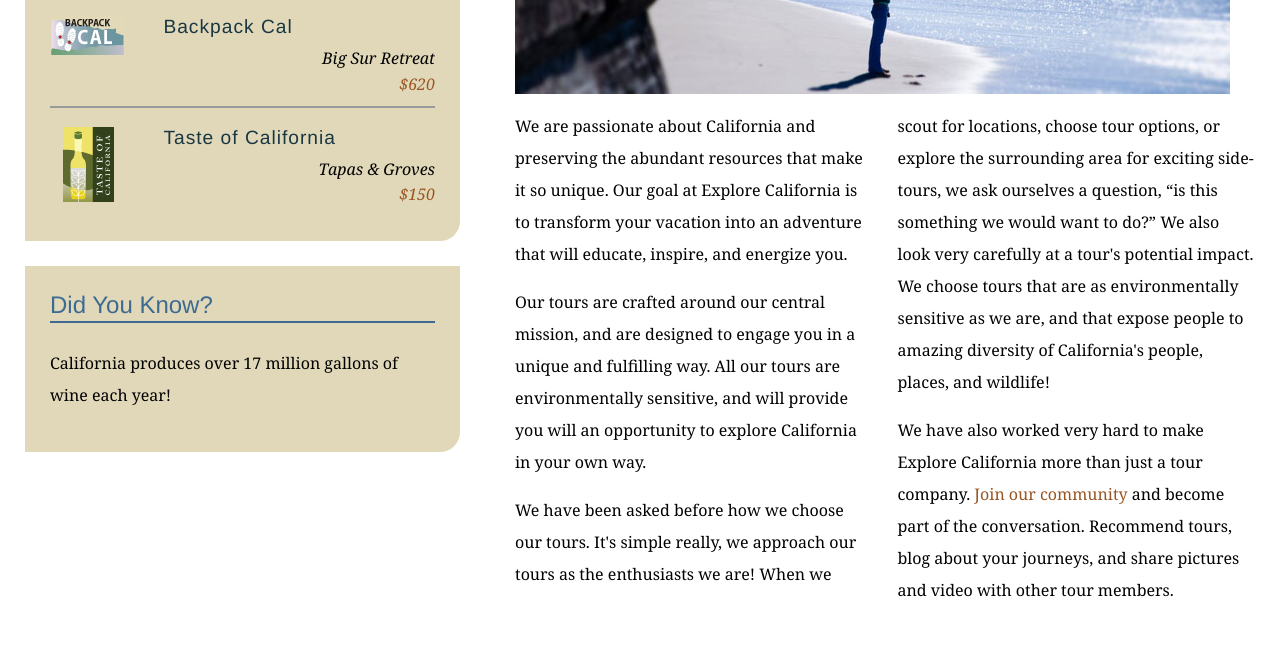
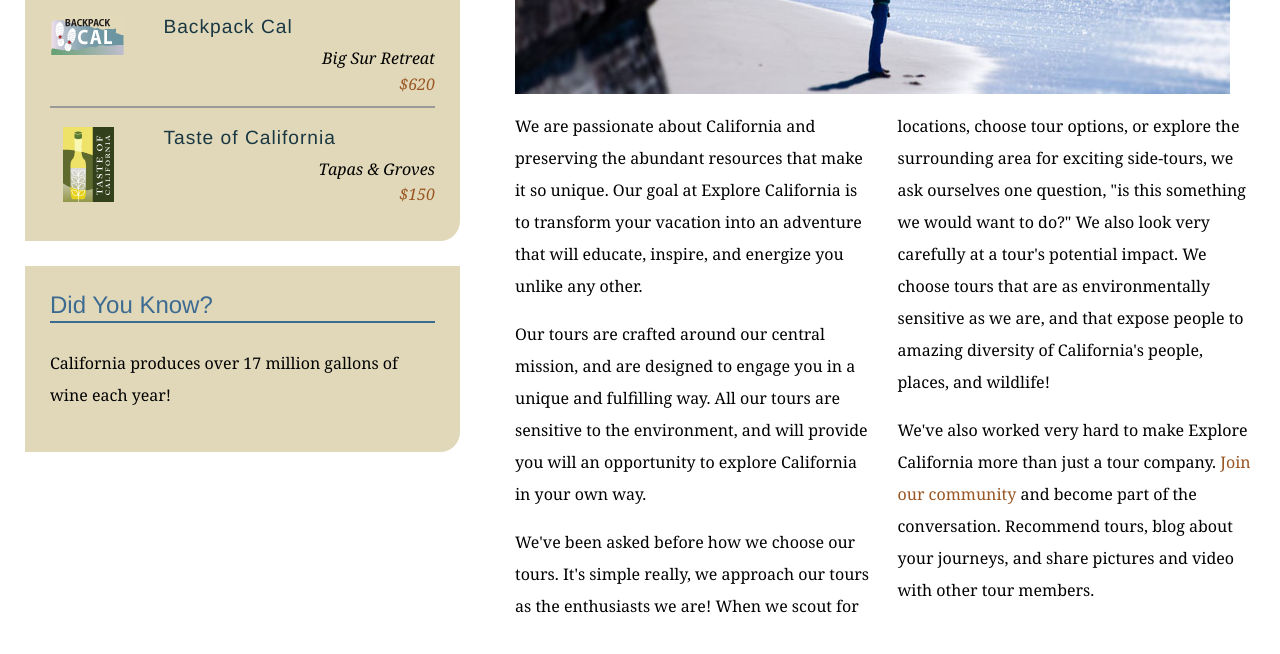
Before and after one commit to paweljs/explore_california, a plain HTML site: page mission.html in a window 1280 px wide. Shown: the part 590-1244 px from the top of the page. Drawn offline with Linux system fonts and the light colour scheme.

Commit message:
Add stashed change

```diff
--- a/mission.html
+++ b/mission.html
@@ -62,10 +62,10 @@
           <h1>Who we are</h1>
           <img src="assets/images/mission_look.jpg" alt="Looking out at the Pacific" class="articleImage" />
           <div class="multiCol">
-            <p>We are passionate about California and preserving the abundant resources that make it so unique. Our goal at Explore California is to transform your vacation into an adventure that will educate, inspire, and energize you.</p>
-            <p>Our tours are crafted around our central mission, and are designed to engage you in a unique and fulfilling way. All our tours are environmentally sensitive, and will provide you will an opportunity to explore California in your own way.</p>
-            <p>We have been asked before how we choose our tours. It's simple really, we approach our tours as the enthusiasts we are! When we scout for locations, choose tour options, or explore the surrounding area for exciting side-tours, we ask ourselves a question, &ldquo;is this something we would want to do?&rdquo; We also look very carefully at a tour's potential impact. We choose tours that are as environmentally sensitive as we are, and that expose people to amazing diversity of California's people, places, and wildlife!</p>
-            <p>We have also worked very hard to make Explore California more than just a tour company. <a href="explorers/join.html">Join our community</a> and become part of the conversation. Recommend tours, blog about your journeys, and share pictures and video with other tour members.</p>
+            <p>We are passionate about California and preserving the abundant resources that make it so unique. Our goal at Explore California is to transform your vacation into an adventure that will educate, inspire, and energize you unlike any other.</p>
+            <p>Our tours are crafted around our central mission, and are designed to engage you in a unique and fulfilling way. All our tours are sensitive to the environment, and will provide you will an opportunity to explore California in your own way.</p>
+            <p>We've been asked before how we choose our tours. It's simple really, we approach our tours as the enthusiasts we are! When we scout for locations, choose tour options, or explore the surrounding area for exciting side-tours, we ask ourselves one question, &quot;is this something we would want to do?&quot; We also look very carefully at a tour's potential impact. We choose tours that are as environmentally sensitive as we are, and that expose people to amazing diversity of California's people, places, and wildlife!</p>
+            <p>We've also worked very hard to make Explore California more than just a tour company. <a href="explorers/join.html">Join our community</a> and become part of the conversation. Recommend tours, blog about your journeys, and share pictures and video with other tour members.</p>
           </div>
         </div>
       </div>
```
